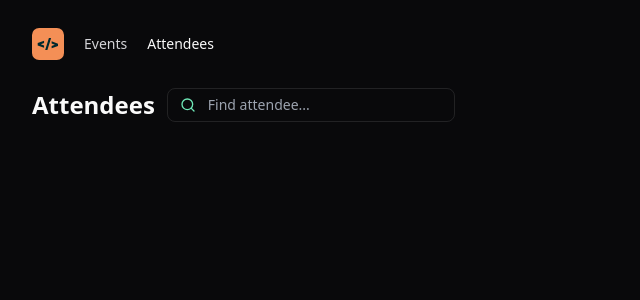
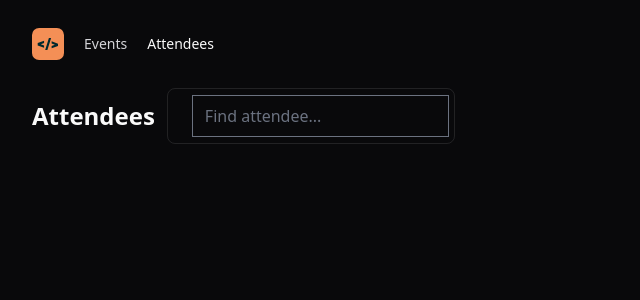
Before and after one commit to pedrohematos/pass-in-webapp, a React (Vite) app: page / in a window 1280 px wide. Shown: the top 300 px of the page, without its empty margins (0-640 px from the left). Built offline with nearby package versions, Linux system fonts and the light colour scheme.

Commit message:
feat: add tailwind-forms

```diff
--- a/package.json
+++ b/package.json
@@ -15,6 +15,7 @@
     "react-dom": "^18.2.0"
   },
   "devDependencies": {
+    "@tailwindcss/forms": "^0.5.7",
     "@types/react": "^18.2.66",
     "@types/react-dom": "^18.2.22",
     "@typescript-eslint/eslint-plugin": "^7.2.0",
--- a/tailwind.config.js
+++ b/tailwind.config.js
@@ -4,5 +4,5 @@ export default {
   theme: {
     extend: {},
   },
-  plugins: [],
+  plugins: [require("@tailwindcss/forms")],
 };
```
Also changed, not shown: 1 other file (tests, documents, lock files or other folders).
